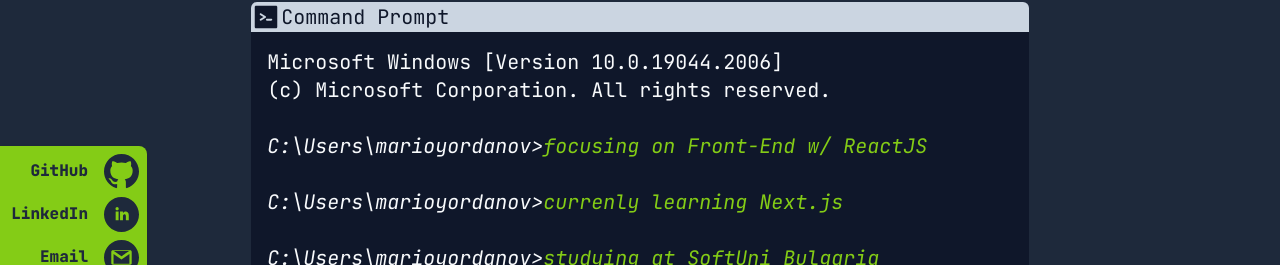
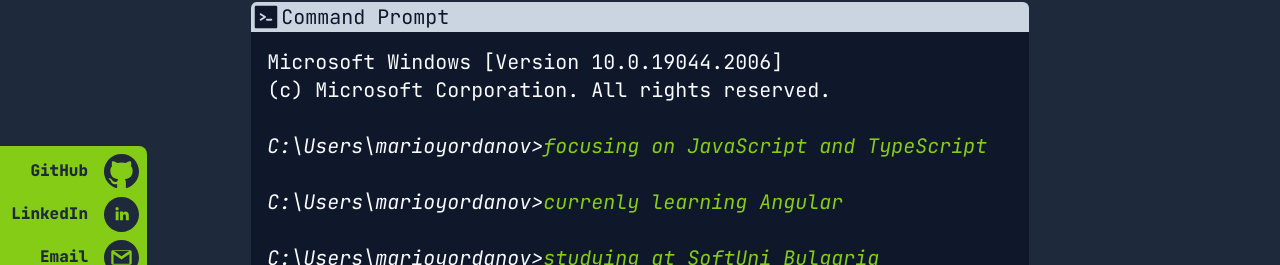
Before and after one commit to mariovyord/portfolio-v3, a Next.js app: page / in a window 1280 px wide. Shown: the part 186-451 px from the top of the page. Built offline with nearby package versions, Linux system fonts and the light colour scheme.

Commit message:
update info

```diff
--- a/components/hero/focus-list/focus-list.tsx
+++ b/components/hero/focus-list/focus-list.tsx
@@ -1,10 +1,10 @@
-import React, { useReducer, useState } from 'react'
+import React from 'react'
 import FocusItem from './focus-item';
 
 const FocusList = () => {
     const list = [
-        { link: '#about', text: 'focusing on Front-End w/ ReactJS' },
-        { link: '#about', text: 'currenly learning Next.js' },
+        { link: '#about', text: 'focusing on JavaScript and TypeScript' },
+        { link: '#about', text: 'currenly learning Angular' },
         { link: '#about', text: 'studying at SoftUni Bulgaria' },
         { link: '#about', text: 'welcome to my website :)' },
     ];
```
